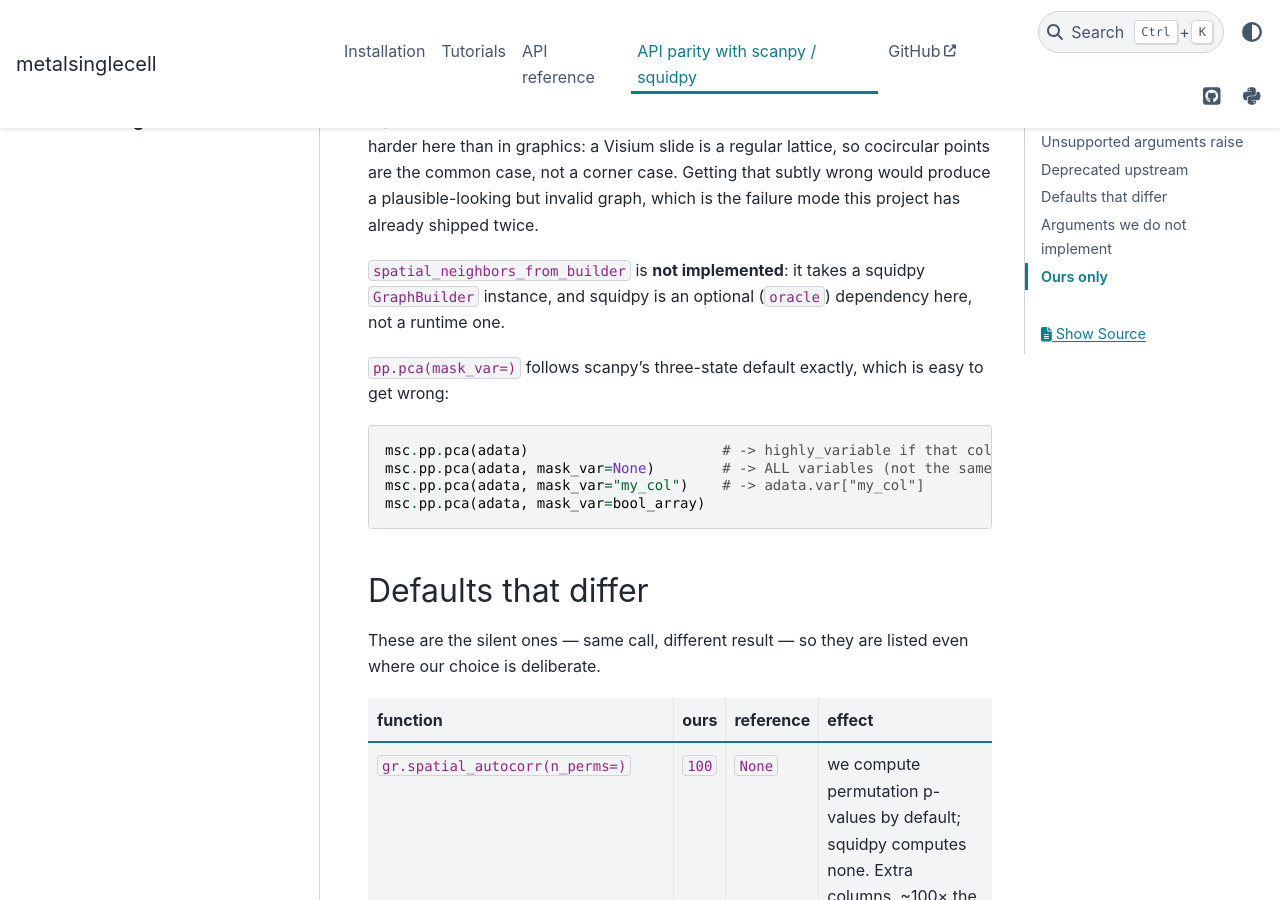
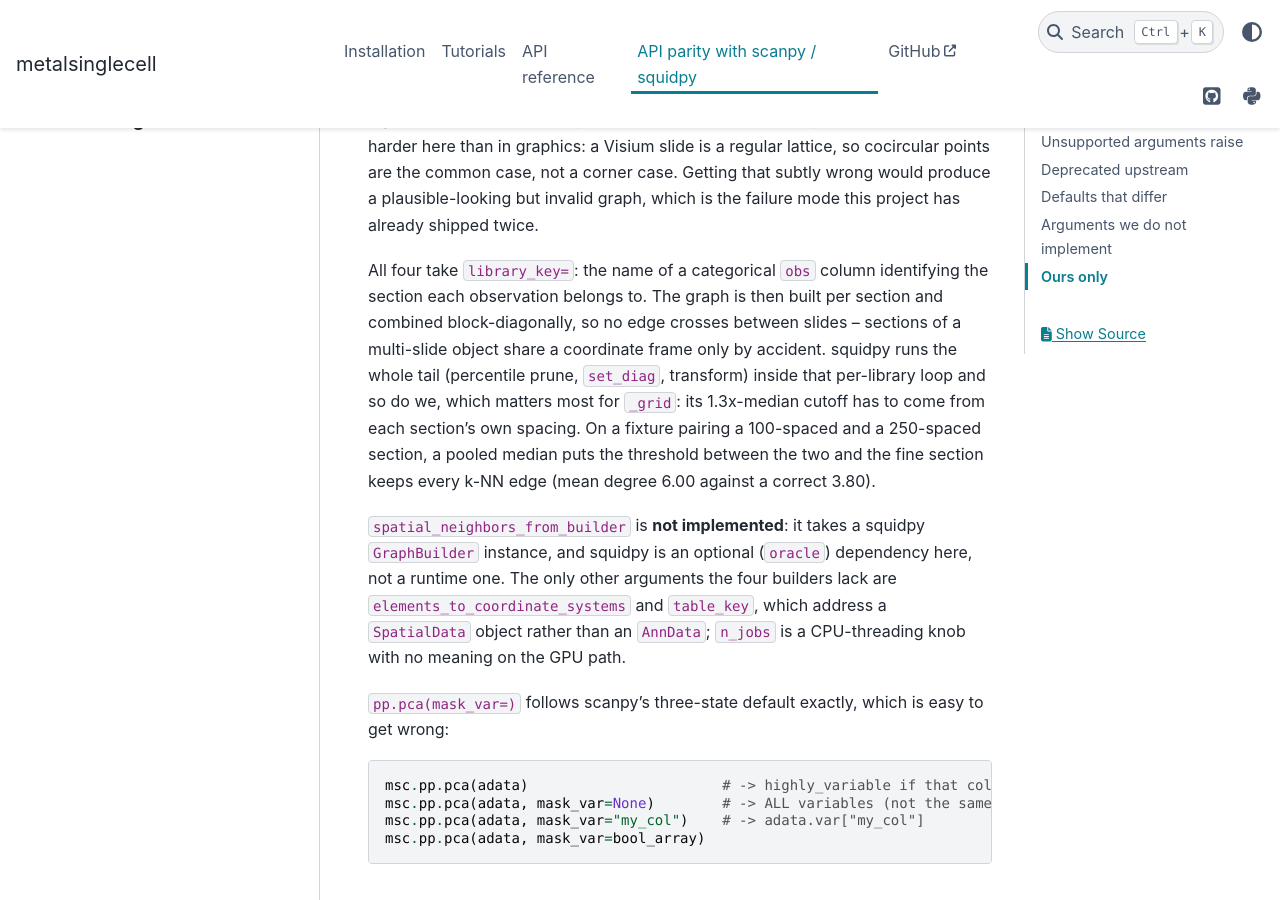
Before and after one commit to gingerii/metal-SingleCell, a Sphinx documentation site: the page built from docs/api_parity.md, in a window 1280 px wide and 900 px high, scrolled down 2038 px. Built offline with Sphinx 7.4.7 and the PyData theme 0.15.4, drawn with Linux system fonts in a browser that asks for light colours; pages that are not in the unit, such as notebooks, are missing from menus; some of the changed text lies outside the part shown.

Commit message:
docs: move the tutorial and the parity page onto the four builders
The squidpy tutorial still called the deprecated spatial_neighbors. It uses
squidpy's IMC section -- irregular coordinates, no uns['spatial'] -- so the
dispatcher was sending it to generic k-NN; spatial_neighbors_knn is the same
graph, and the notebook is re-executed so its outputs come from the shipped
code. The surrounding text now says which builder suits which assay and
mentions library_key.

_build_tutorials.py wrote all four notebooks at import, which discards their
saved outputs whenever anything imports it. Moved behind __main__.

README: the benchmark row is spatial_neighbors_knn, with the other three
builders and their 500k numbers alongside it, and Delaunay named as the one
that runs on Qhull at parity. api_parity: library_key documented, the stale
"missing" row for spatial_neighbors dropped (those arguments have been
implemented since PR #5), count 129 -> 121.

```diff
--- a/docs/api_parity.md
+++ b/docs/api_parity.md
@@ -65,8 +65,20 @@ cocircular points are the common case, not a corner case. Getting that subtly wr
 produce a plausible-looking but invalid graph, which is the failure mode this project has
 already shipped twice.
 
+All four take `library_key=`: the name of a categorical `obs` column identifying the section
+each observation belongs to. The graph is then built per section and combined block-diagonally,
+so no edge crosses between slides -- sections of a multi-slide object share a coordinate frame
+only by accident. squidpy runs the whole tail (percentile prune, `set_diag`, transform) inside
+that per-library loop and so do we, which matters most for `_grid`: its 1.3x-median cutoff has
+to come from each section's own spacing. On a fixture pairing a 100-spaced and a 250-spaced
+section, a pooled median puts the threshold between the two and the fine section keeps every
+k-NN edge (mean degree 6.00 against a correct 3.80).
+
 `spatial_neighbors_from_builder` is **not implemented**: it takes a squidpy `GraphBuilder`
-instance, and squidpy is an optional (`oracle`) dependency here, not a runtime one.
+instance, and squidpy is an optional (`oracle`) dependency here, not a runtime one. The only
+other arguments the four builders lack are `elements_to_coordinate_systems` and `table_key`,
+which address a `SpatialData` object rather than an `AnnData`; `n_jobs` is a CPU-threading knob
+with no meaning on the GPU path.
 
 `pp.pca(mask_var=)` follows scanpy's three-state default exactly, which is easy to get wrong:
 
```
Also changed, not shown: other parts of docs/api_parity.md (+1 -2 lines), README.md (+14 -5 lines), 2 other files.
